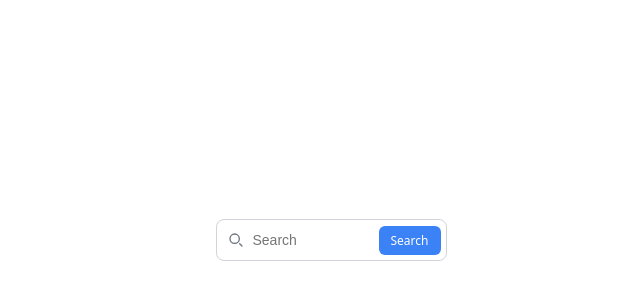
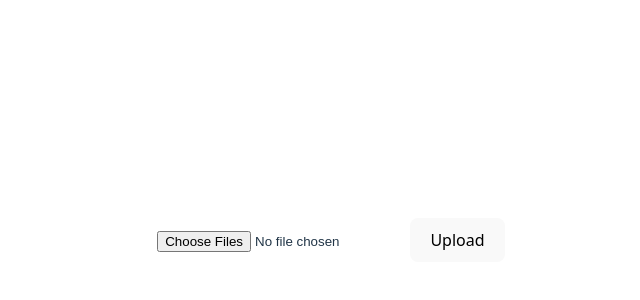
Before and after one commit to tomerk27/mini-drive, a React (Vite) app: page / in a window 1280 px wide. Shown: the part 160-460 px from the top of the page, without its empty margins (309-949 px from the left). Built offline with nearby package versions, Linux system fonts and the light colour scheme.

Commit message:
added file uploader

```diff
--- a/src/App.jsx
+++ b/src/App.jsx
@@ -1,10 +1,11 @@
 import './App.css'
-import SearchBar from './components/topBar/searchBar/searchBar.jsx'
+import FileUploaderComponent from './components/fileUploader.jsx'
+//import TopBar from './components/topBar/topBar.jsx'
 
 function App() {
   return (
     <>
-      <SearchBar />
+      <FileUploaderComponent />
     </>
   )
 }
--- /dev/null
+++ b/src/api/fileApi.js
@@ -0,0 +1,24 @@
+export const filesUploaderApi = async (filesArray) => {
+    const formData = new FormData();
+
+    filesArray.forEach(file => {
+        formData.append("file", file);
+    });
+
+    //try {
+    //    const response = await fetch("/upload", {
+    //        body: formData,
+    //        method: "POST",
+    //    });
+//
+    //    if (!response.ok) {
+    //        throw new Error('Server error: ${response.status}');
+    //    }
+//
+    //    return await response.json();
+    //}
+    //catch (error) {
+    //    console.error('API error:', error)
+    //    throw error
+    //}
+};
--- /dev/null
+++ b/src/components/fileUploader.jsx
@@ -0,0 +1,21 @@
+import { useFilesUploader } from "../hooks/files.js";
+const FileUploaderComponent = () => {
+    const {
+        inputRef,
+        handleFileChange,
+        uploadFiles
+    } = useFilesUploader()
+    return (
+        <>
+            <input
+                type="file"
+                multiple
+                onChange={handleFileChange}
+                ref={inputRef}
+            />
+            <button onClick={uploadFiles}>Upload</button>
+        </>
+    );
+};
+
+export default FileUploaderComponent;
--- a/src/components/topBar/searchBar/searchBar.jsx
+++ b/src/components/topBar/searchBar/searchBar.jsx
@@ -27,4 +27,4 @@ const SearchBar = memo(() => {
   );
 });
 
-export default SearchBar
+export default SearchBar;
--- /dev/null
+++ b/src/hooks/files.js
@@ -0,0 +1,34 @@
+import { useState, useRef } from "react";
+import { filesUploaderApi } from "../api/fileApi";
+
+export const useFilesUploader = () => {
+    const [files, setFiles] = useState(null);
+    const [allUploadedFiles, setAllUploadedFiles] = useState([]);
+    const inputRef = useRef(null);
+
+    const handleFileChange = (event) => {
+        setFiles(Array.from(event.target.files));
+    };
+
+    const uploadFiles = async () => {
+        if(!files) return;
+
+        setAllUploadedFiles(prev => [...prev, ...files]);
+        await filesUploaderApi(files);
+
+        if(inputRef.current){
+            inputRef.current.value = null;
+        }
+
+        const updatedList = [...allUploadedFiles, ...files]
+        console.log(updatedList);
+
+        setFiles([])
+    };
+
+    return {
+        inputRef,
+        handleFileChange,
+        uploadFiles
+    };
+};
```
